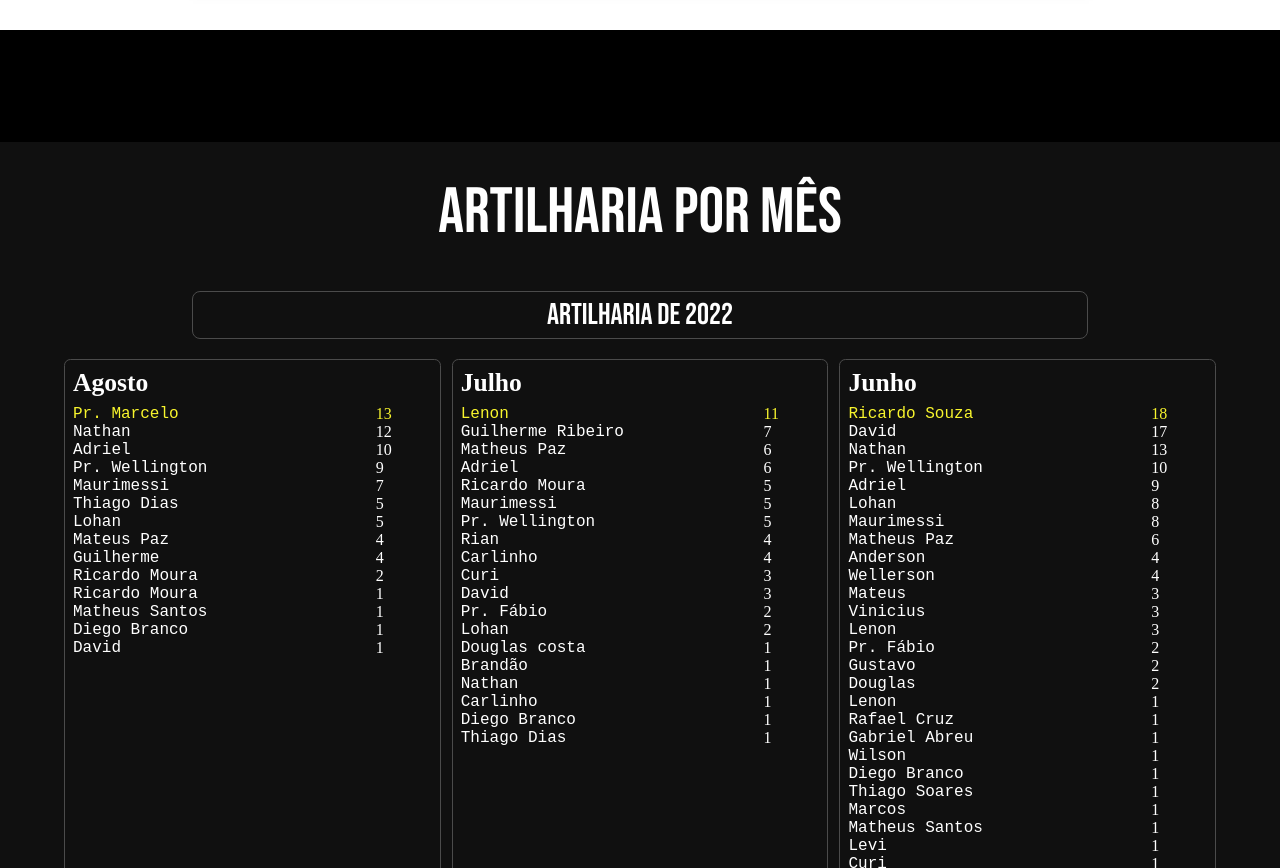
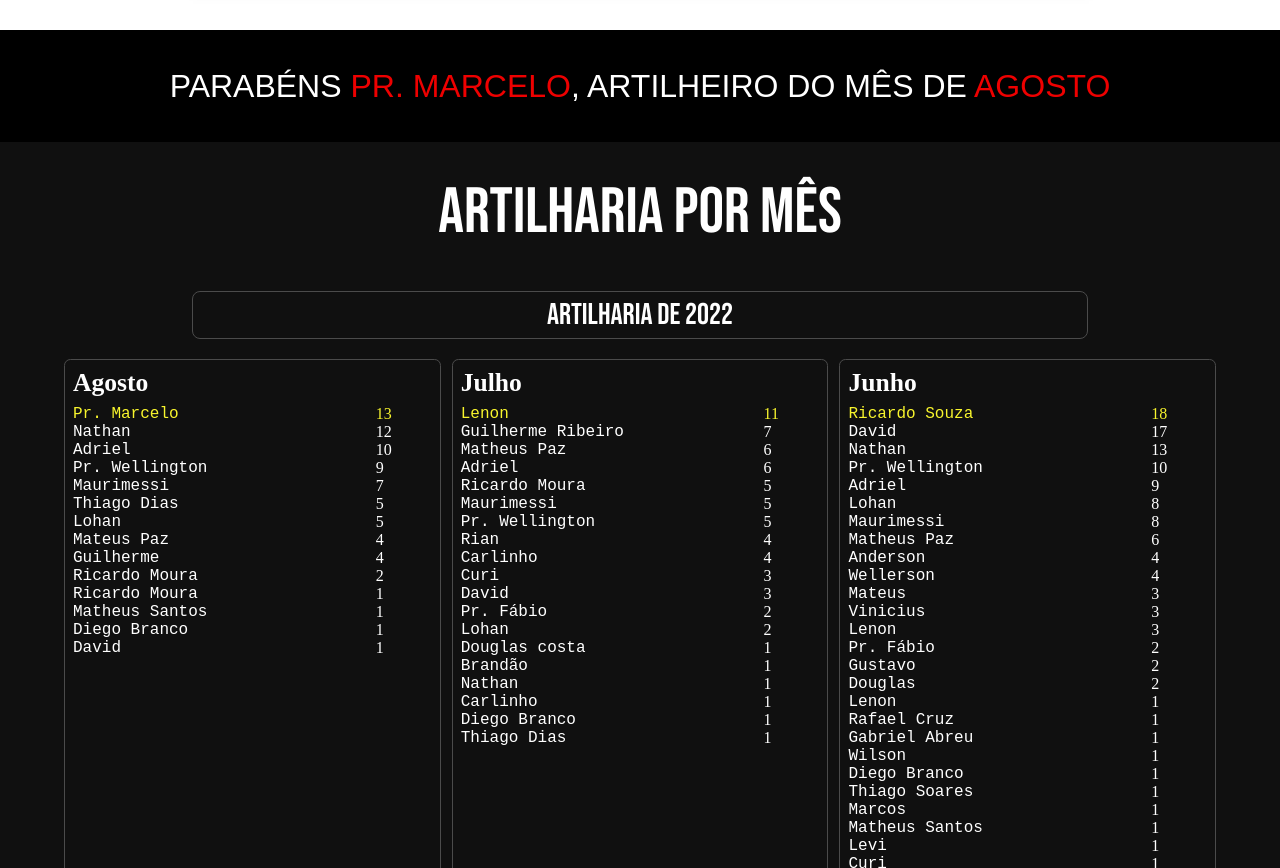
Before and after one commit to Dhriel/projetorenovarfutebol, a plain HTML site: page index.html in a window 1280 px wide. Shown: the part 5330-6198 px from the top of the page. Drawn offline with Linux system fonts and the light colour scheme.

Commit message:
Update index.html

```diff
--- a/index.html
+++ b/index.html
@@ -112,7 +112,7 @@
     <!-- Parabéns ao artilheiro-->
 
     <div class="scorer--container">
-        <div class="scorer--player">
+        <div class="scorer--player"> PARABÉNS <span>PR. MARCELO</span>, ARTILHEIRO DO MÊS DE <span>AGOSTO</span>
         </div>
     </div>
 
```
